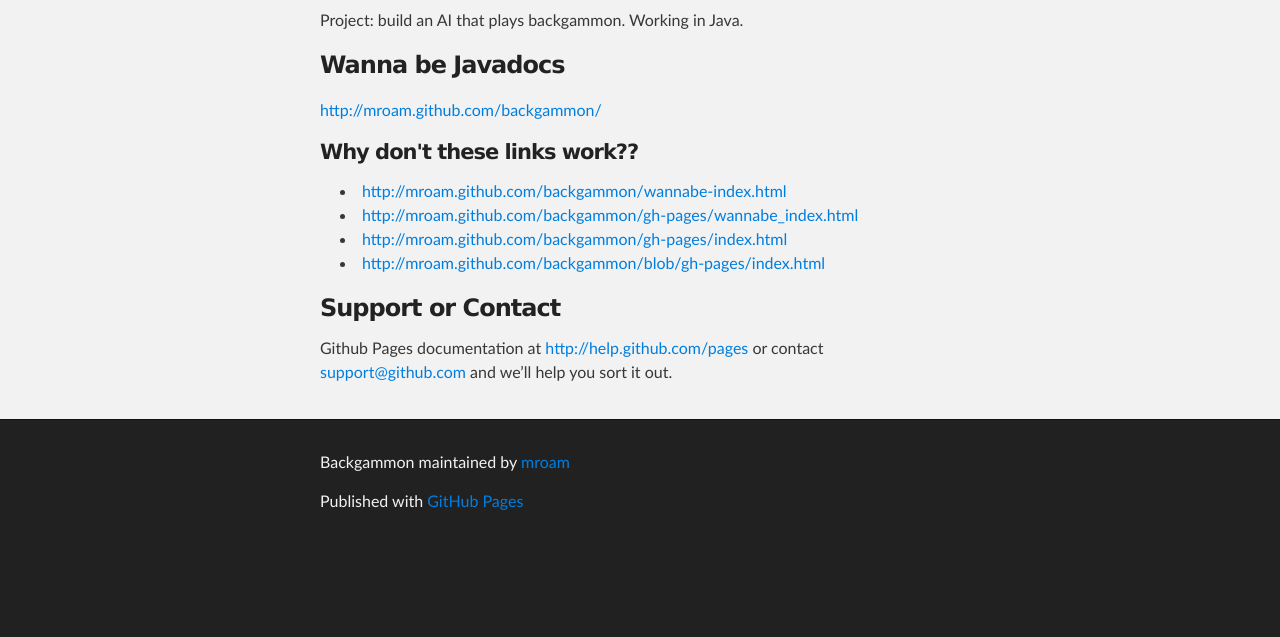
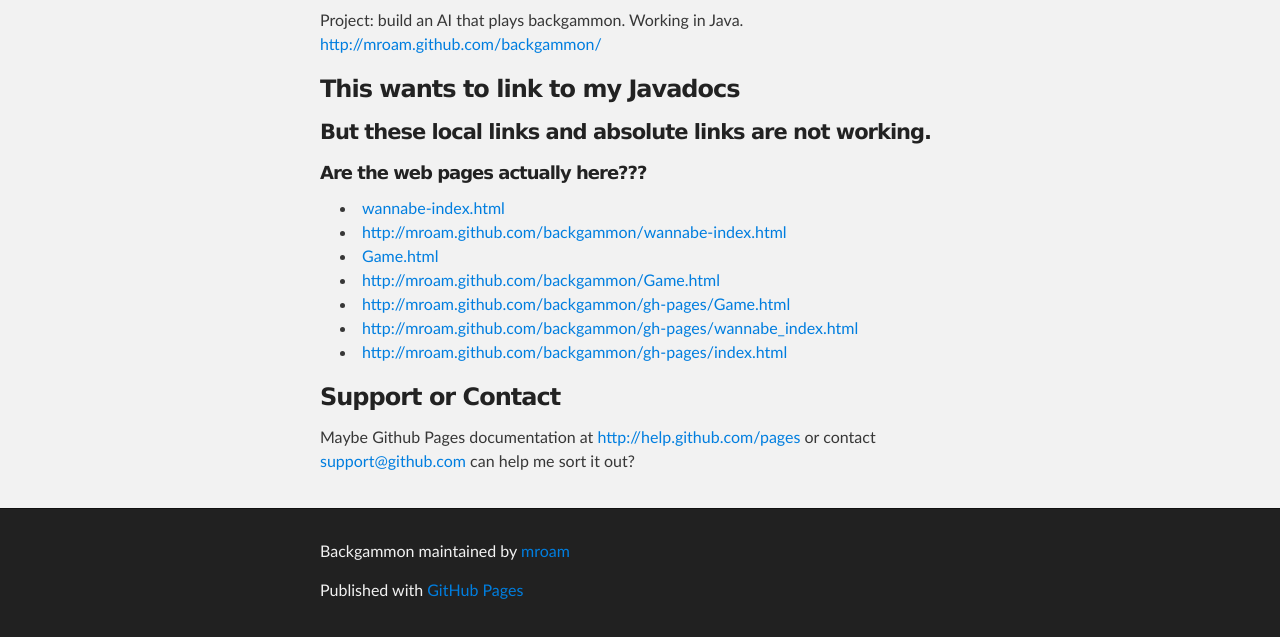
Before and after one commit to mroam/backgammon, a plain HTML site: page index.html in a window 1280 px wide. Shown: the part 252-889 px from the top of the page. Before the commit the page ends 800 px from the top, so only its background shows below. Drawn offline with Linux system fonts and the light colour scheme.

```diff
--- a/index.html
+++ b/index.html
@@ -31,22 +31,26 @@
     <!-- MAIN CONTENT -->
     <div id="main_content_wrap" class="outer">
       <section id="main_content" class="inner">
-        <p>Project: build an AI that plays backgammon. Working in Java.</p>
+        <p>Project: build an AI that plays backgammon. Working in Java.
+<a href="http://mroam.github.com/backgammon/">http://mroam.github.com/backgammon/</a></p>
 
-<h3>Wanna be Javadocs</h3>
+<h3>This wants to link to my Javadocs</h3>
 
-<p></p><a href="http://mroam.github.com/backgammon/">http://mroam.github.com/backgammon/</a></p>
+<h4>But these local links and absolute links are not working.</h4>
 
-<h4>Why don't these links work??</h4>
+<h5>Are the web pages actually here???</h5>
+
 <ul>
+<li><a href="wannabe-index.html">wannabe-index.html</a></li>
 <li><a href="http://mroam.github.com/backgammon/wannabe-index.html">http://mroam.github.com/backgammon/wannabe-index.html</a></li>
+<li><a href="Game.html">Game.html</a></li>
+<li><a href="http://mroam.github.com/backgammon/Game.html">http://mroam.github.com/backgammon/Game.html</a></li>
+<li><a href="http://mroam.github.com/backgammon/gh-pages/Game.html">http://mroam.github.com/backgammon/gh-pages/Game.html</a></li>
 <li><a href="http://mroam.github.com/backgammon/gh-pages/wannabe_index.html">http://mroam.github.com/backgammon/gh-pages/wannabe_index.html</a></li>
 <li><a href="http://mroam.github.com/backgammon/gh-pages/index.html">http://mroam.github.com/backgammon/gh-pages/index.html</a></li>
-<li><a href="http://mroam.github.com/backgammon/blob/gh-pages/index.html">http://mroam.github.com/backgammon/blob/gh-pages/index.html</a></li>
-</ul>
+</ul><h3>Support or Contact</h3>
 
-<h3>Support or Contact</h3>
-<p>Github Pages documentation at <a href="http://help.github.com/pages">http://help.github.com/pages</a> or contact <a href="mailto:support@github.com">support@github.com</a> and we’ll help you sort it out.</p>
+<p>Maybe Github Pages documentation at <a href="http://help.github.com/pages">http://help.github.com/pages</a> or contact <a href="mailto:support@github.com">support@github.com</a> can help me sort it out?</p>
       </section>
     </div>
 
--- a/params.json
+++ b/params.json
@@ -1 +1 @@
-{"body":"Project: build an AI that plays backgammon. Working in Java.\r\n\r\n### Javadocs\r\n* http://mroam.github.com/backgammon/\r\n* http://mroam.github.com/backgammon/wannabe-index.html\r\n* http://mroam.github.com/backgammon/gh-pages/wannabe_index.html\r\n* http://mroam.github.com/backgammon/gh-pages/index.html\r\n\r\n### Support or Contact\r\nGithub Pages documentation at http://help.github.com/pages or contact support@github.com and we’ll help you sort it out.","note":"Don't delete this file! It's used internally to help with page regeneration.","tagline":"Backgammon with AI in java","name":"Backgammon","google":""}
+{"note":"Don't delete this file! It's used internally to help with page regeneration.","body":"Project: build an AI that plays backgammon. Working in Java.\r\nhttp://mroam.github.com/backgammon/\r\n\r\n### This wants to link to my Javadocs\r\n#### But these local links and absolute links are not working.\r\n##### Are the web pages actually here???\r\n* [wannabe-index.html](wannabe-index.html)\r\n* http://mroam.github.com/backgammon/wannabe-index.html\r\n* [Game.html](Game.html)\r\n* http://mroam.github.com/backgammon/Game.html\r\n* http://mroam.github.com/backgammon/gh-pages/Game.html\r\n* http://mroam.github.com/backgammon/gh-pages/wannabe_index.html\r\n* http://mroam.github.com/backgammon/gh-pages/index.html\r\n\r\n### Support or Contact\r\nMaybe Github Pages documentation at http://help.github.com/pages or contact support@github.com can help me sort it out?","name":"Backgammon","tagline":"Backgammon with AI in java","google":""}
```
